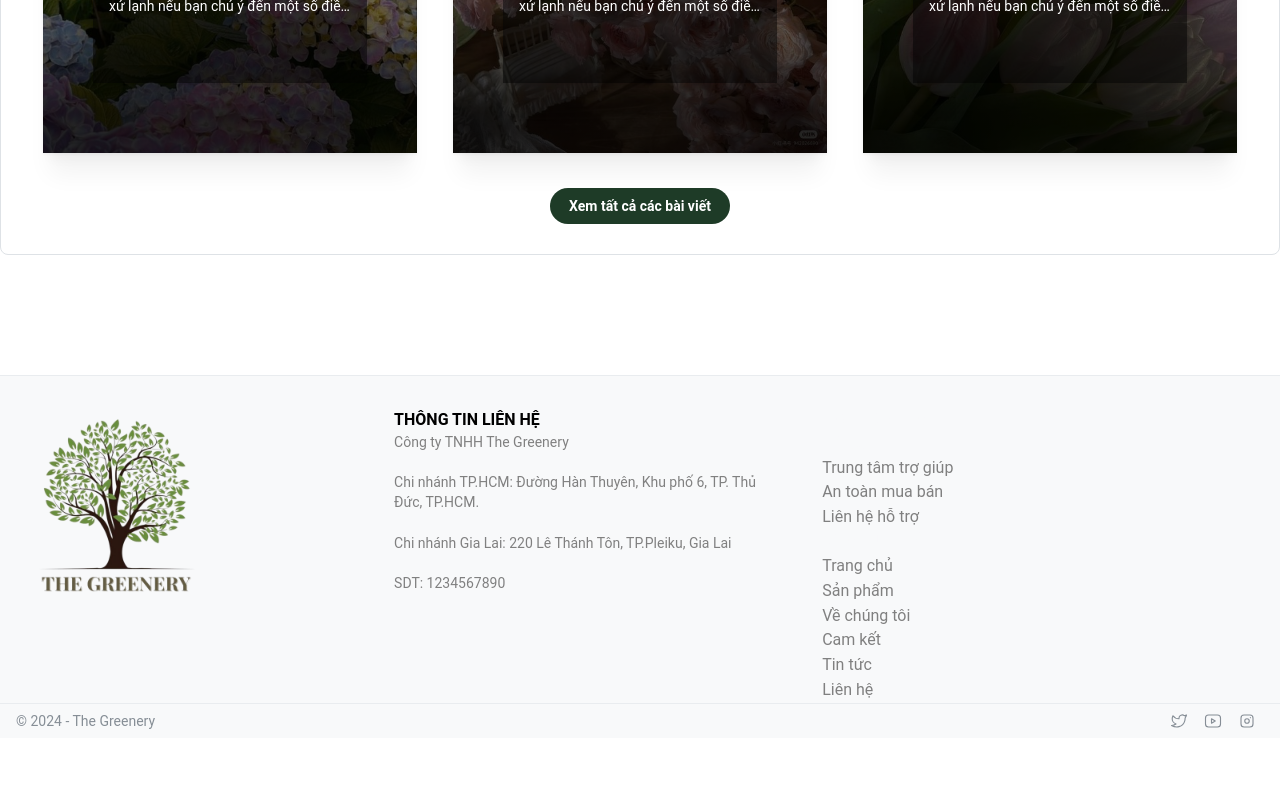
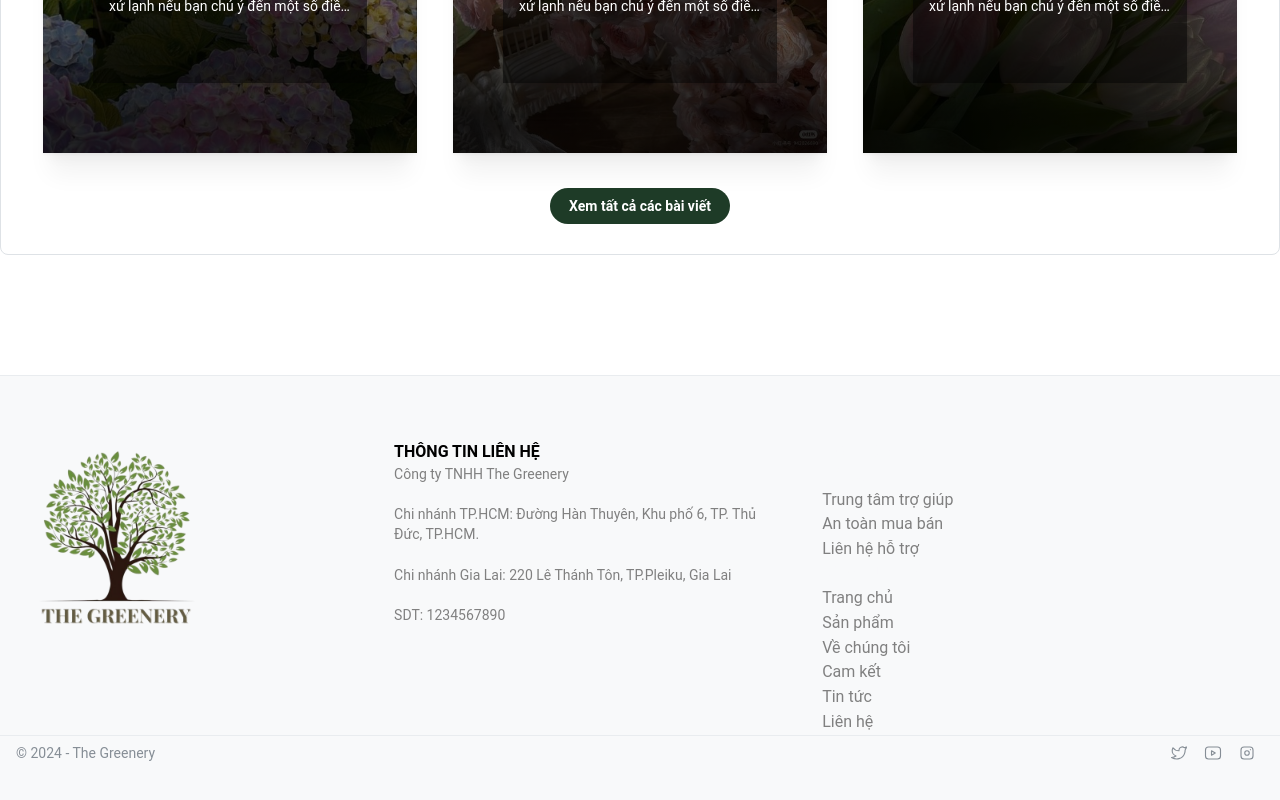
Before and after one commit to JunkoHoutaro/SE347_TreeShop_UI, a React (Create React App) app: page / in a window 1280 px wide. Shown: the part 3862-4662 px from the top of the page. Before the commit the page ends 4600 px from the top, so only its background shows below. Built offline with nearby package versions, Linux system fonts and the light colour scheme; no server answers.

Commit message:
fix conflict

```diff
--- a/src/components/Footer/Footer.module.css
+++ b/src/components/Footer/Footer.module.css
@@ -1,7 +1,7 @@
 .footer {
     margin-top: rem(120px);
-  padding-top: calc(var(--mantine-spacing-xl));
-  /* padding-bottom: calc(var(--mantine-spacing-xl) * 2); */
+    padding-top: calc(var(--mantine-spacing-xl) * 2);
+    padding-bottom: calc(var(--mantine-spacing-xl) * 2);
     background-color: light-dark(var(--mantine-color-gray-0), var(--mantine-color-dark-6));
     border-top: rem(1px) solid light-dark(var(--mantine-color-gray-2), var(--mantine-color-dark-5));
   }
@@ -75,9 +75,6 @@
     display: flex;
     justify-content: space-between;
     align-items: center;
-  /* margin-top: var(--mantine-spacing-xl); */
-  /* padding-top: var(--mantine-spacing-xl); */
-  /* padding-bottom: var(--mantine-spacing-xl); */
     border-top: rem(1px) solid light-dark(var(--mantine-color-gray-2), var(--mantine-color-dark-4));
 
     @media (max-width: 576px) {
```
Lines whose indentation alone changed are shown as unchanged.
